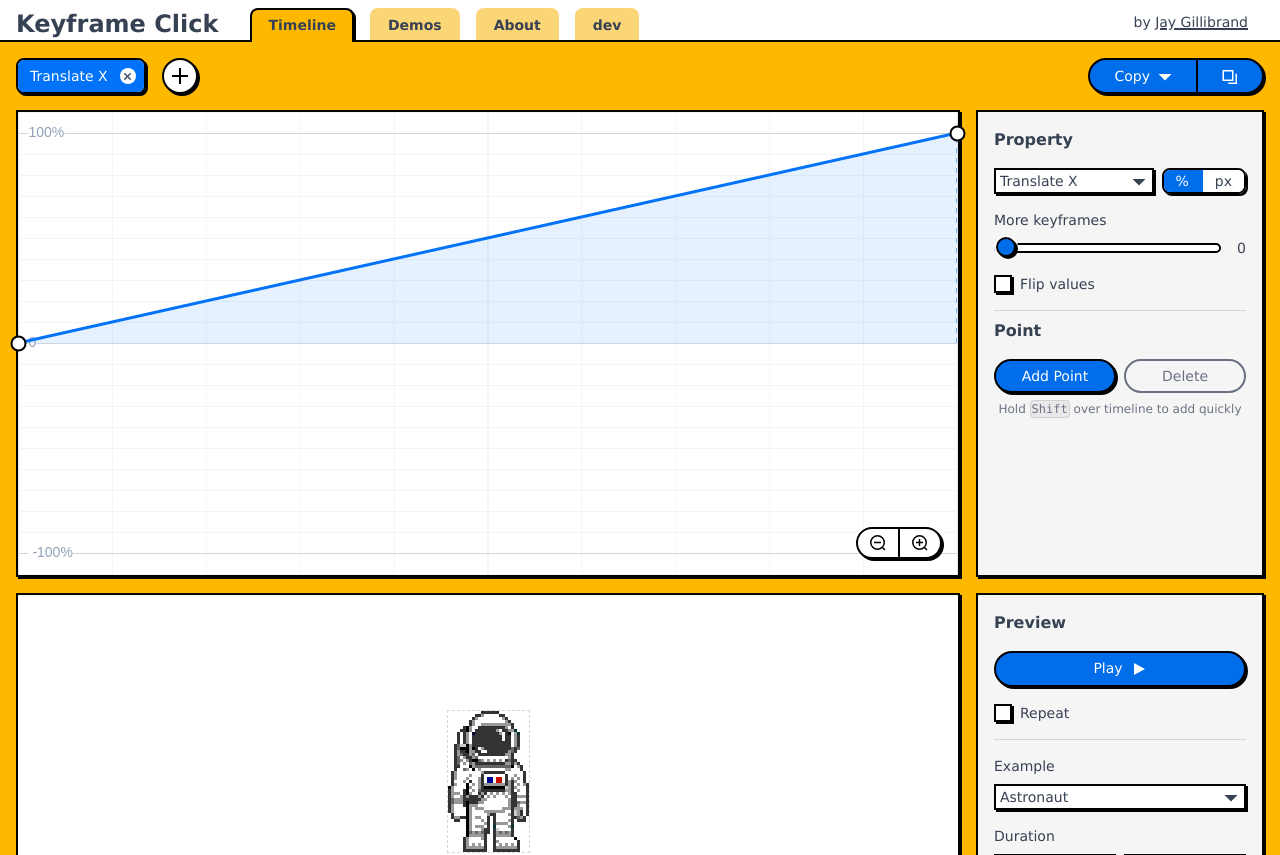
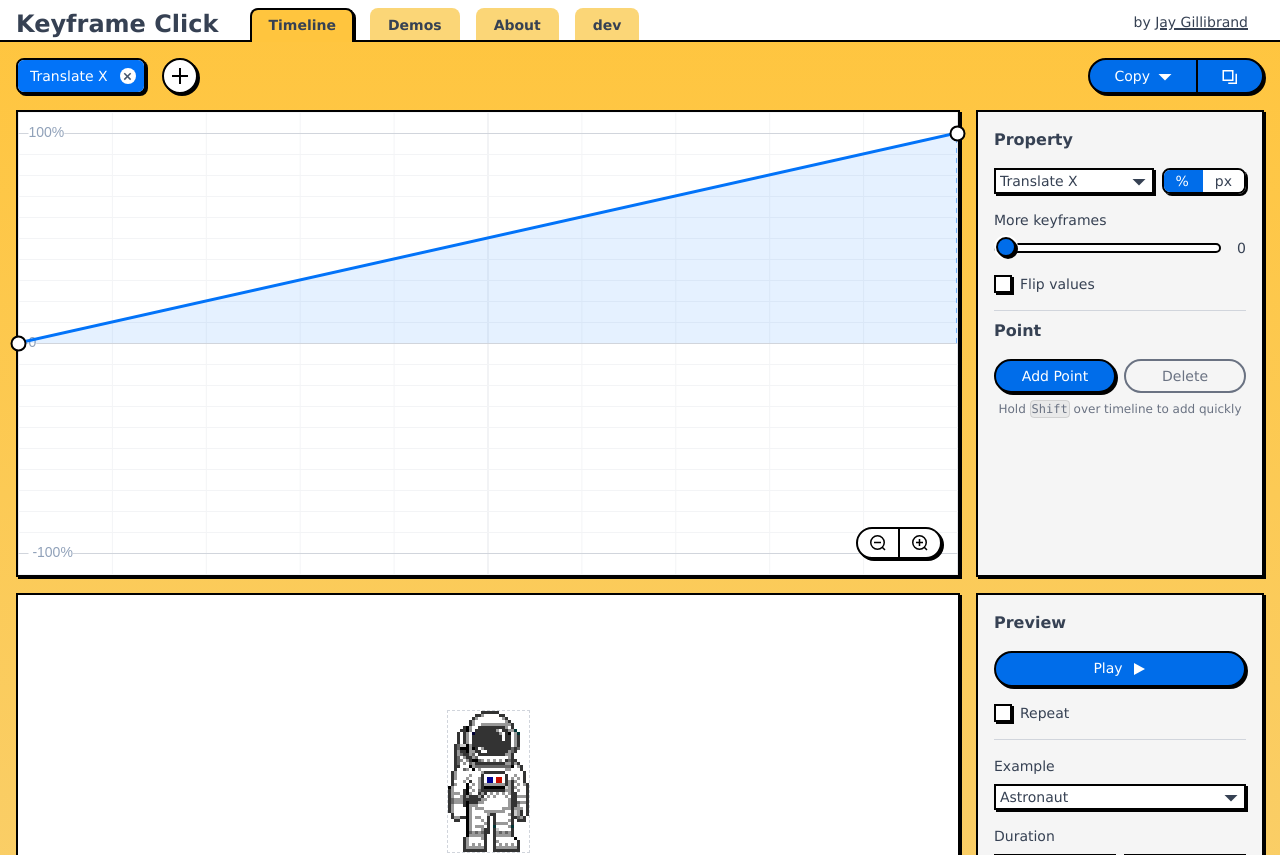
Before and after one commit to gillibrand/keyframe-click, a React (Vite) app: page / in a window 1280 px wide. Shown: the top 855 px of the page. Built offline with nearby package versions, Linux system fonts and the light colour scheme.

Commit message:
Gradient background

```diff
--- a/src/app/BannerLink.tsx
+++ b/src/app/BannerLink.tsx
@@ -59,7 +59,7 @@ export const BannerLink = memo(function BannerLink({ href, preload, children }:
   return (
     <a
       className={clsx(
-        "focus-visible:focus-outline relative mt-2 rounded-t-lg border-2 border-b-0 px-4 py-2 leading-none font-bold ring-white focus-visible:ring-2",
+        "focus-visible:focus-outline relative mt-2 rounded-t-lg border-2 border-b-0 px-4 py-2 leading-none font-bold ring-white select-none focus-visible:ring-2",
         isCurrentRoute
           ? "bg-neo-orange shadow-hard border-black focus-visible:shadow-none"
           : "border-transparent bg-[#fbd677] hover:bg-[#ffcd4f]",
--- a/src/style/tailwind.css
+++ b/src/style/tailwind.css
@@ -12,7 +12,8 @@
   --shadow-hard-1: 1px 1px 0 0 black;
 
   --color-disabled: var(--color-gray-500);
-  --color-neo-orange: #ffb800;
+  --color-neo-orange: #ffc53e;
+  --body-gradient: linear-gradient(var(--color-neo-orange), #f9cf6c);
   --color-neo-blue: #006dea;
   --color-neo-white: #f5f5f5;
   --color-danger: #ff2683;
@@ -32,6 +33,8 @@
 @layer base {
   body {
     @apply bg-neo-orange text-gray-700;
+    background-image: var(--body-gradient);
+
     @apply sm:text-sm;
   }
 
```
